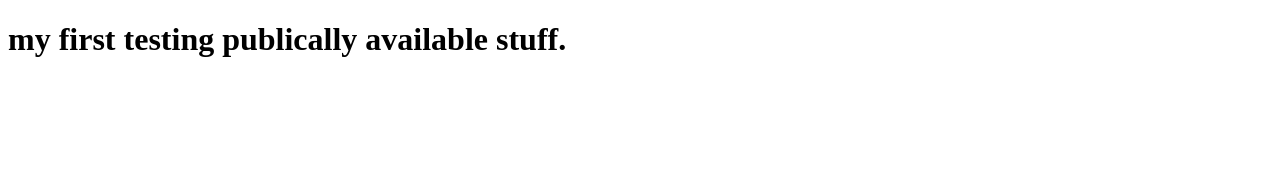
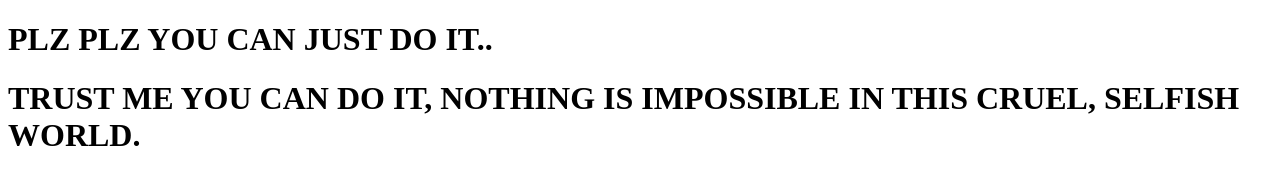
Before and after one commit to noonaliraza/myNewRepository, a plain HTML site: page index.html in a window 1280 px wide. Drawn offline with Linux system fonts and the light colour scheme.

Commit message:
added thlrd commit to index.html file

```diff
--- a/index.html
+++ b/index.html
@@ -6,6 +6,7 @@
     <title>Document</title>
 </head>
 <body>
-    <h1>my first testing publically available stuff.</h1>
+    <h1>PLZ PLZ YOU CAN JUST DO IT..</h1>
+    <h1>TRUST ME YOU CAN DO IT, NOTHING IS IMPOSSIBLE IN THIS CRUEL, SELFISH WORLD.</h1>
 </body>
 </html>
```
